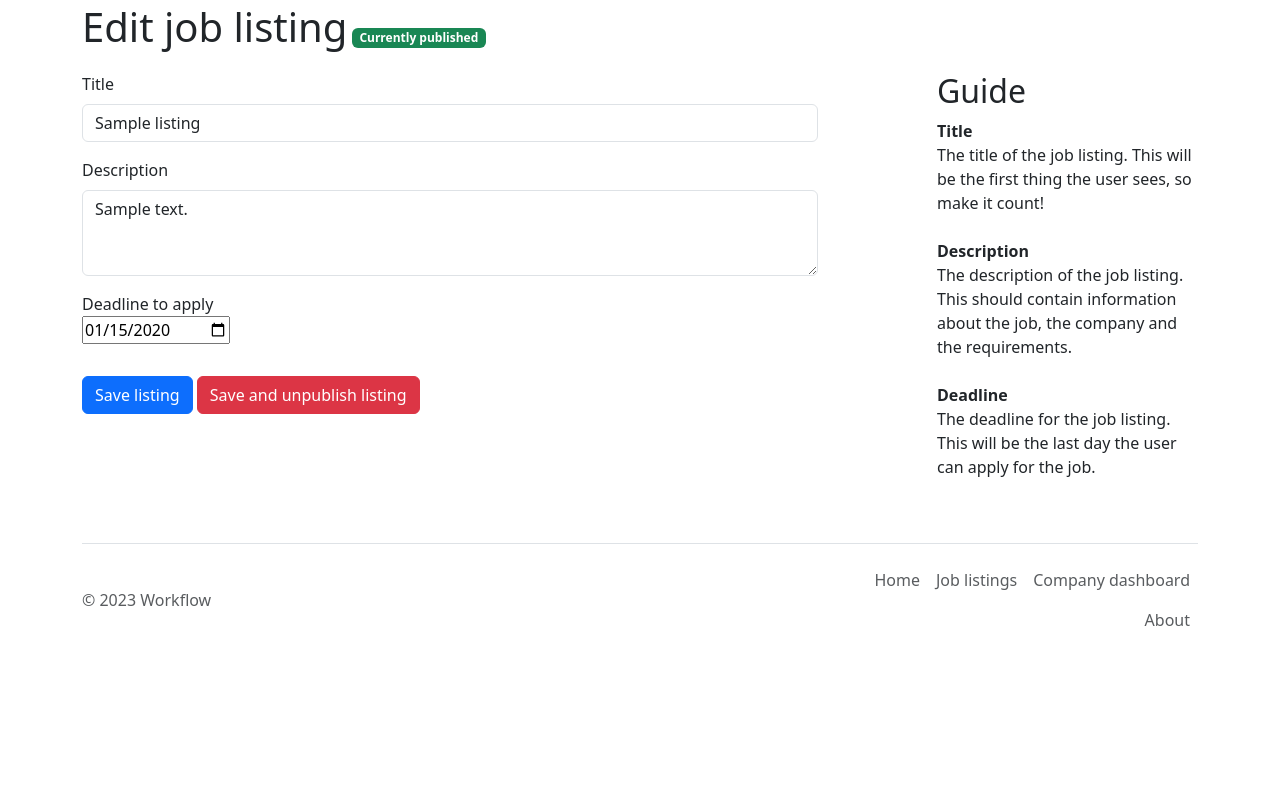
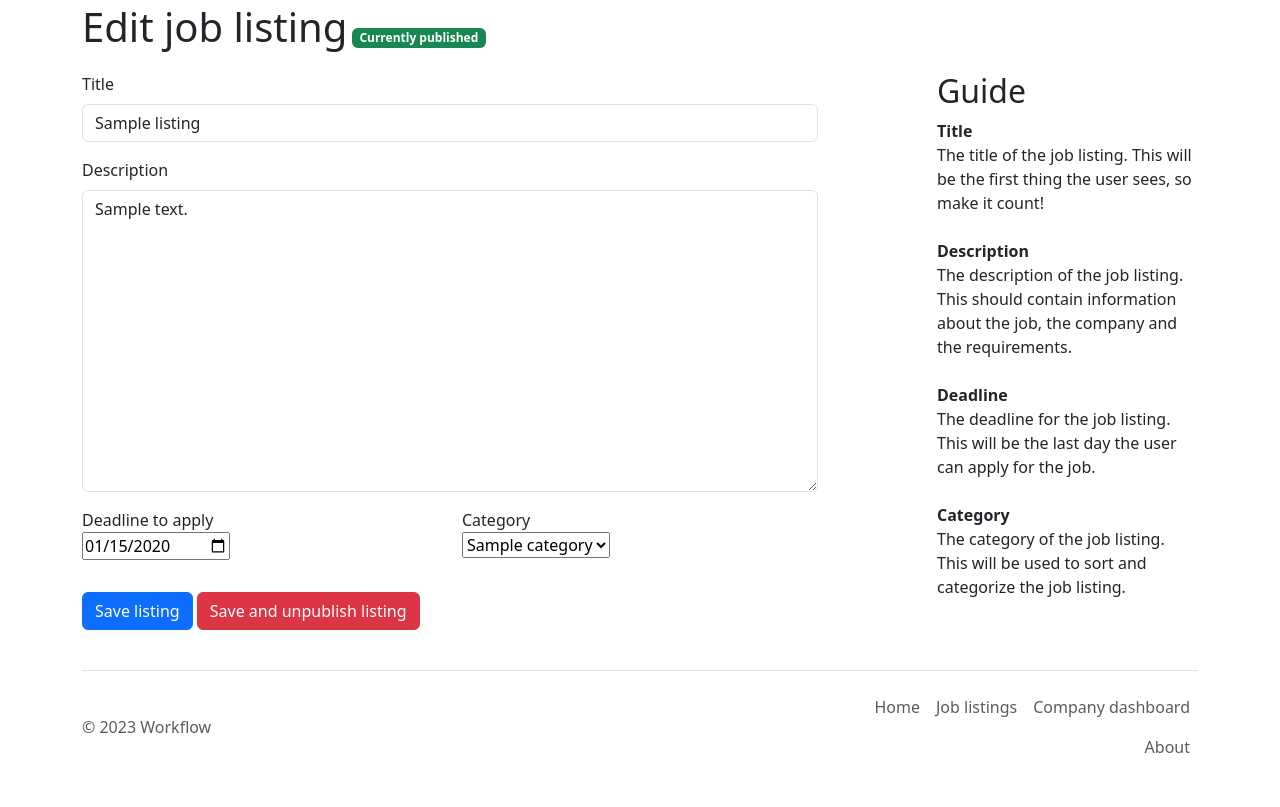
Before and after one commit to ostepizza/workflow, a PHP site: page /jobs/edit.php?id=1 in a window 1280 px wide. Shown: the part 155-962 px from the top of the page. Before the commit the page ends 781 px from the top, so only its background shows below. Run offline with PHP 8.4, Linux system fonts and the light colour scheme; a user stored in the database is signed in; data comes from the database, SQL or seed files in the repository; tables that the repository leaves empty hold one stand-in row (values such as "Sample post").

Commit message:
Added Categories to Edit Listing
DBHandlerListing:
- Added a checkCategoryId, which returns true or false based on whether a category with the input ID exists or not
- Changed sorting on getAllCategories()
- Added categories to the edit listing form
- Added overflow-y: scroll; to template

```diff
--- a/assets/include/DBHandler.php
+++ b/assets/include/DBHandler.php
@@ -757,7 +757,7 @@ class DBHandlerListing extends DBHandlerCompany {
 
     // Retrieves an array of available job categories. Else returns false.
     function getAllCategories() {
-        $sql = 'SELECT * FROM `job_category`';
+        $sql = 'SELECT * FROM `job_category` ORDER BY `title` ASC';
         $stmt = $this->conn->prepare($sql);
 
         // If the statement executes, return an array with all the available categories. Else return false.
@@ -907,5 +907,25 @@ class DBHandlerListing extends DBHandlerCompany {
         }
     }
 
+    function checkCategoryId($categoryId) {
+        $sql = 'SELECT * FROM `job_category` WHERE `id` = ?';
+        $stmt = $this->conn->prepare($sql);
+        $stmt->bind_param('i', $categoryId);
+
+        if($stmt->execute()) {
+            $stmt->store_result();
+            if ($stmt->num_rows == 1) {
+                $stmt->close();
+                return true;
+            } else {
+                $stmt->close();
+                return false;
+            }
+        } else {
+            $stmt->close();
+            return false;
+        }
+    }
+
 }
 ?>
--- a/assets/include/template.php
+++ b/assets/include/template.php
@@ -13,7 +13,7 @@ if (($requireLogin && empty($_SESSION['user_id'])) || ($requireNoUser && !empty(
 
 echo '
 <!doctype html>
-<html>
+<html style="overflow-y: scroll;">
 <head>
     <meta charset="utf-8">
     <meta name="viewport" content="width=device-width, initial-scale=1">
--- a/jobs/edit.php
+++ b/jobs/edit.php
@@ -13,9 +13,13 @@ $validator = new Validator();
 $feedbackForUser = NULL;
 $feedbackColor = "danger";
 
-// Retrieve a listing from the database, based on the id in the GET request
+// Retrieve a listing and all categories from the database, based on the id in the GET request
 $listingId = intval($_GET["id"]);
 $listing = $dbhl->getListing($listingId);
+$categories = $dbhl->getAllCategories();
+
+// Array to store the failed listing input (currently not in use). Used to repopulate the form with the failed input
+$listingFailed = array();
 
 // Redirect the user if they are not a part of the company that owns the listing
 if($dbhc->getCompanyIdFromUserId($_SESSION['user_id']) != $listing['companyId']) {
@@ -41,9 +45,15 @@ if ($_SERVER['REQUEST_METHOD'] == 'POST') {
     $validator->validateJobListingDeadline($_POST['deadline']);
 
     if($validator->valid) {
+        // Check if selected category exists
+        if ($dbhl->checkCategoryId($_POST['category'])) {
+            $categoryId = $_POST['category'];
+        } else {
+            $categoryId = NULL;
+        }
+
         // If the form validation succeeded, update the listing
-
-        if ($dbhl->updateListing($listingId, $_POST['title'], $_POST['description'], $_POST['deadline'])) {
+        if ($dbhl->updateListing($listingId, $_POST['title'], $_POST['description'], $_POST['deadline'], $categoryId)) {
             // If the listing was successfully updated, tell the user. This is only needed IF it fails to publish
             $feedbackForUser = 'Successfully updated listing.<br>';
             $feedbackColor = 'success';
@@ -68,11 +78,20 @@ if ($_SERVER['REQUEST_METHOD'] == 'POST') {
     } else {
         // If the form validation failed, tell the user what went wrong.
         $feedbackForUser = $validator->printAllFeedback();
+        $feedbackColor = 'danger';
+        foreach ($_POST as $key => $value) {
+            $listingFailed[$key] = $value;
+        }
     }
 }
 
+// Debugging
+//if (!empty($listingFailed)) {
+//    print_r($listingFailed);
+//}
+
 function display() {
-global $listing;
+global $listing, $categories;
 
 ?>
 <!-- Content here -->
@@ -99,10 +118,12 @@ global $listing;
 
                 <div class="form-group mb-3">
                     <label for="description" class="form-label">Description</label>
-                    <textarea class="form-control" name="description" id="description" rows="3" placeholder="Please enter a description"><?php if(!empty($listing['description'])) { echo $listing['description'];} ?></textarea>
+                    <textarea class="form-control" name="description" id="description" rows="12" placeholder="Please enter a description"><?php if(!empty($listing['description'])) { echo $listing['description'];} ?></textarea>
                 </div>
 
                 <div class="form-group mb-3">
+                    <div class="row">
+                        <div class="form-group col-md-6">
                             <label for="deadline">Deadline to apply</label><br>
                             <input type="date" id="deadline" name="deadline"
                             <?php
@@ -113,6 +134,21 @@ global $listing;
                                 }
                             ?>
                             /><br>
+                        </div>
+                        <div class="form-group col-md-6">
+                            <label for="category">Category</label><br>
+                            <select id="category" name="category">
+                                <option value="">-None-</option>
+                                <?php
+                                foreach ($categories as $category) {
+                                    $selected = ($listing['jobCategoryId'] == $category['id']) ? 'selected' : '';
+                                    echo '<option value="' . $category['id'] . '"' . $selected . '>' . $category['title'] . '</option>';
+                                }
+                                ?>
+                            </select>
+                        </div>
+                    </div>
+
                 </div>
 
                 <button type="submit" id="submitSave" name="submitSave" class="btn btn-primary mt-3 mb-3">Save listing</button>
@@ -140,6 +176,8 @@ global $listing;
                 <b>Deadline</b><br>
                 The deadline for the job listing. This will be the last day the user can apply for the job.<br>
                 <br>
+                <b>Category</b><br>
+                The category of the job listing. This will be used to sort and categorize the job listing.<br>
             </p>
         </div>
 
```
Lines whose indentation alone changed are shown as unchanged.
